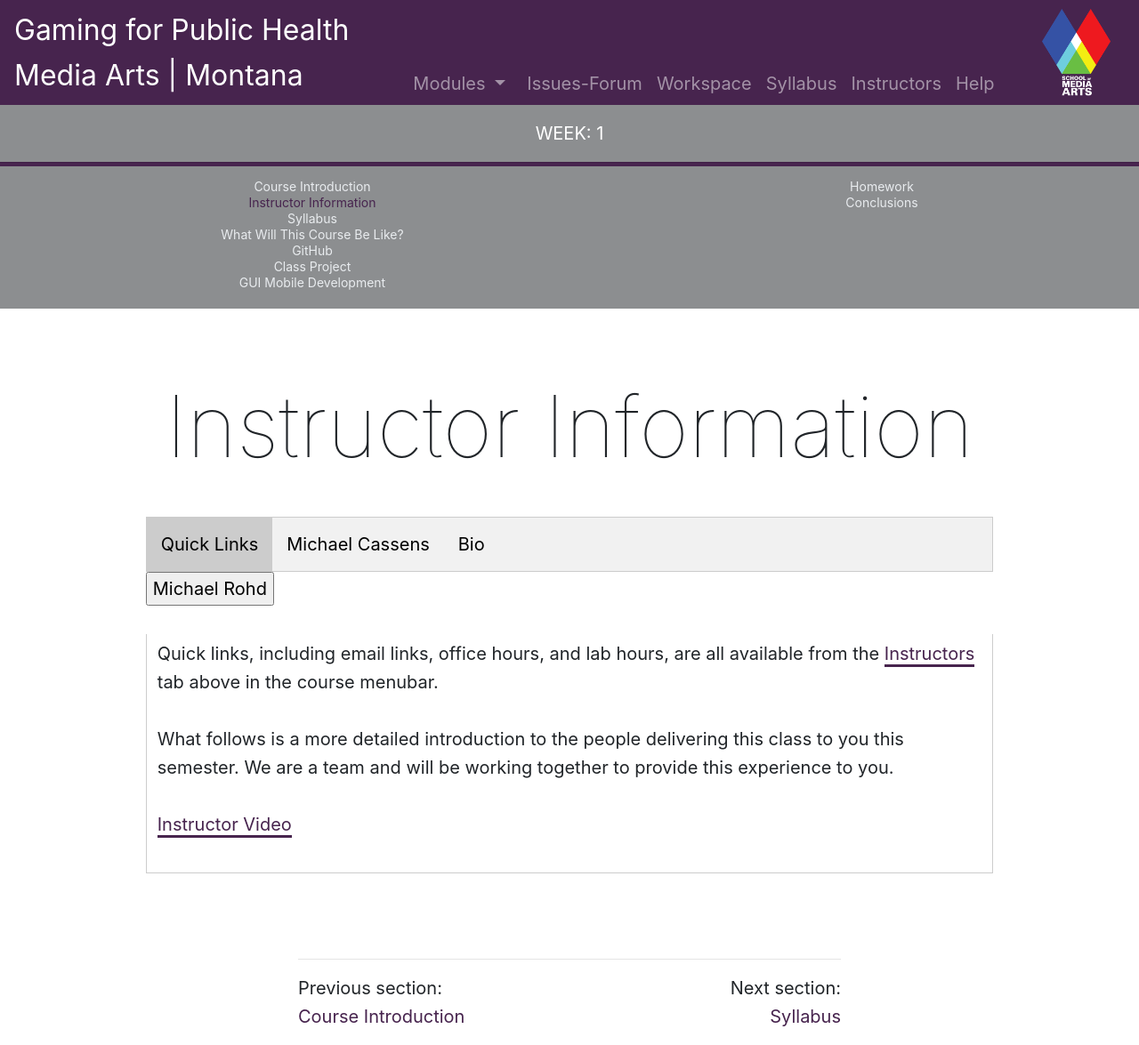
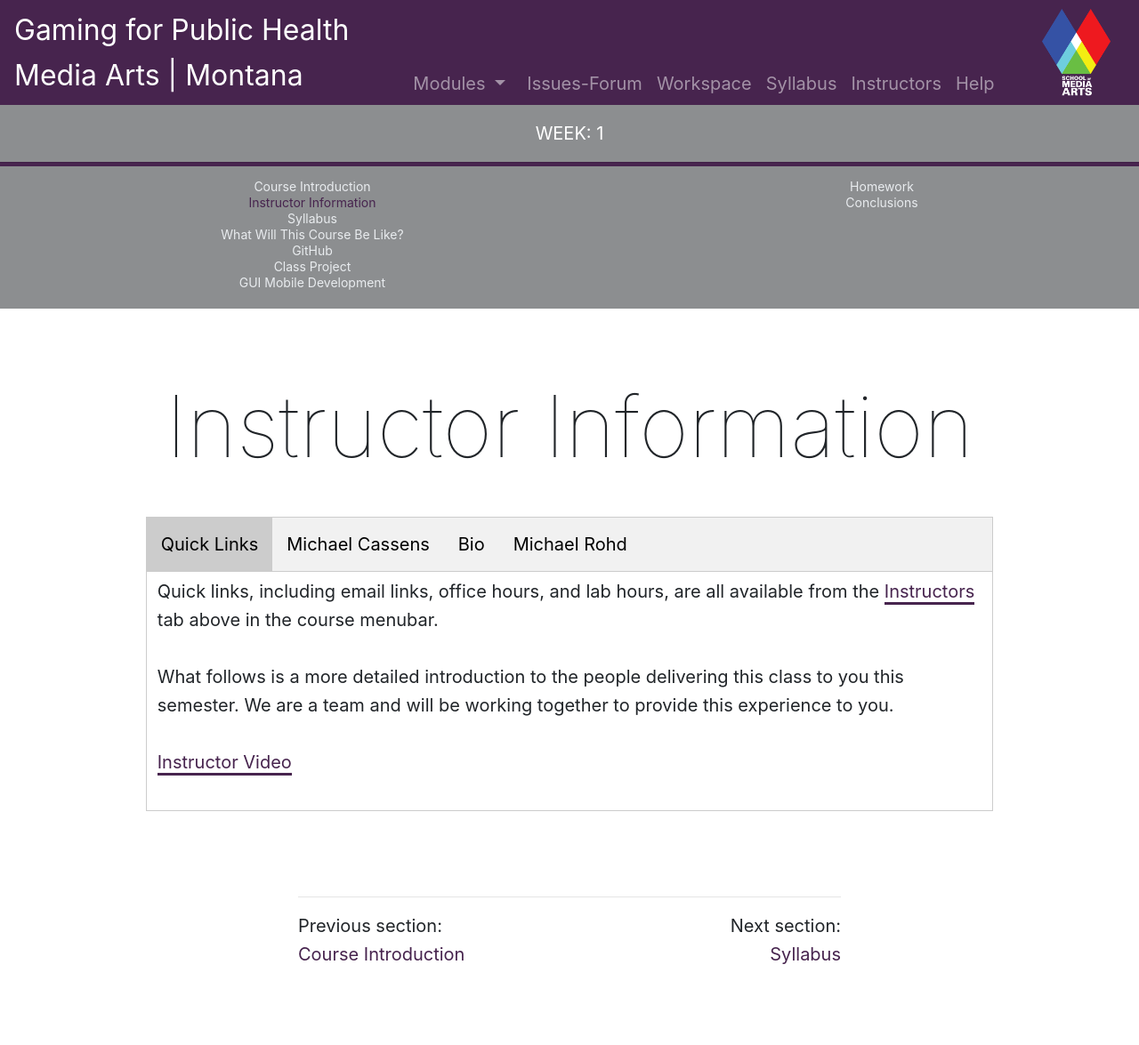
Before and after one commit to Montana-Media-Arts/462-MobileGaming-Fall2023, a Jekyll site: the page built from modules/week-1/_posts/2017-01-03-instructors.md, in a window 1280 px wide. Shown: the whole page at 89% size. Built offline with Jekyll 4.4.1, drawn with Linux system fonts in a browser that asks for light colours; nearby versions of some CDN libraries; after the commit the page ends 1105 px from its top, so only the background shows below that.

Commit message:
updated language

```diff
--- a/modules/week-1/_posts/2017-01-03-instructors.md
+++ b/modules/week-1/_posts/2017-01-03-instructors.md
@@ -10,9 +10,8 @@ jotted: false
   <button class="tablinks active" onclick="openTab(event, 'Quick')">Quick Links</button>
   <button class="tablinks" onclick="openTab(event, 'Michael')">Michael Cassens</button>
   <button class="tablinks" onclick="openTab(event, 'Bio')">Bio</button>
+ <button class="tablinks" onclick="openTab(event, 'MichaelR')">Michael Rohd</button>
 </div>
- <button class="tablinks" onclick="openTab(event, 'MichaelR')">Michael Rohd</button>
-
 <div id="Quick" class="tabcontent" style="display:block">
 <p>Quick links, including email links, office hours, and lab hours, are all available from the <a href="https://montana-media-arts.github.io/120_CreativeCoding1-Fall2020/instructors/">Instructors</a> tab above in the course menubar.</p>
 <p>What follows is a more detailed introduction to the people delivering this class to you this semester. We are a team and will be working together to provide this experience to you.</p>
@@ -51,6 +50,9 @@ jotted: false
 <p><a href="//www.youtube.com/embed/GMrgHhKgHU0" data-lity>UM Esports Video</a></p>
 <p>Before the School of Visual and Media Arts, Michael taught in the Computer Science Department for approximately 18 years as an Adjunct and Lecturer.  He has taught several courses, including Introduction to Programming, Fundamentals of Computer Science I and II, Data Structures, Algorithms, Software Science, Database Design, Game, and Mobile Application Programming, Advanced Client-Side Web Programming and Advanced Server-Side Web Programming. Michael also started his own consulting company in 2002, where he still operates building software for small to medium-sized businesses.  Michael has a BA in Biology as well as an M.S. Computer Science. Originally from Boulder, Colorado, St. Louis, MO, then, Hamilton, MT, Michael loves being outside with his family as well as mountain biking, snowboarding, hiking, photography, and just being in nature.</p>
 </div>
+
 <div id="MichaelR" class="tabcontent">
+<p>
 Michael Rohd (he/him/his) is a theatre-maker, educator, process designer, writer and facilitator. His research and creative practice is focused on civic imagination. He has a 30+ year history of projects across sectors bringing cultural activity to the work of public engagement, community planning and cross-sector coalition building. In 1992 in Washington DC he co-founded Hope Is Vital, an arts & public health program that, over 8 years, helped start up theatre-based public engagement/HIV prevention coalitions in over 80 communities around the US. In 1999, he co-founded Sojourn Theatre and served as artistic director for 20 years. In 2012, he co-founded Center for Performance and Civic Practice, a collective of nine artist/facilitators who work with organizations and agencies around the country on community research, transformational process and system change. He is currently Civic Collaborations Director for One Nation One Project, a national arts/municipality/public health project & research cohort in partnership with National League of Cities; he is co-designer/co-facilitator for Art-Train, a virtual national technical assistance program in partnership with Springboard for the Arts; and he is co-creator/co-director on Sojourn Theatre’s touring show Don’t Go. He recently founded the Co-Lab for Civic Imagination at the University of Montana, and he is author of the book Theatre for Community, Conflict and Dialogue (Heinemann Press).
+</p>
 </div>
```
Also changed, not shown: modules/week-1/_posts/2017-01-04-syllabus.md (+1 -1 lines), modules/week-1/_posts/2017-01-05-class-overview.md (+0 -2 lines).
